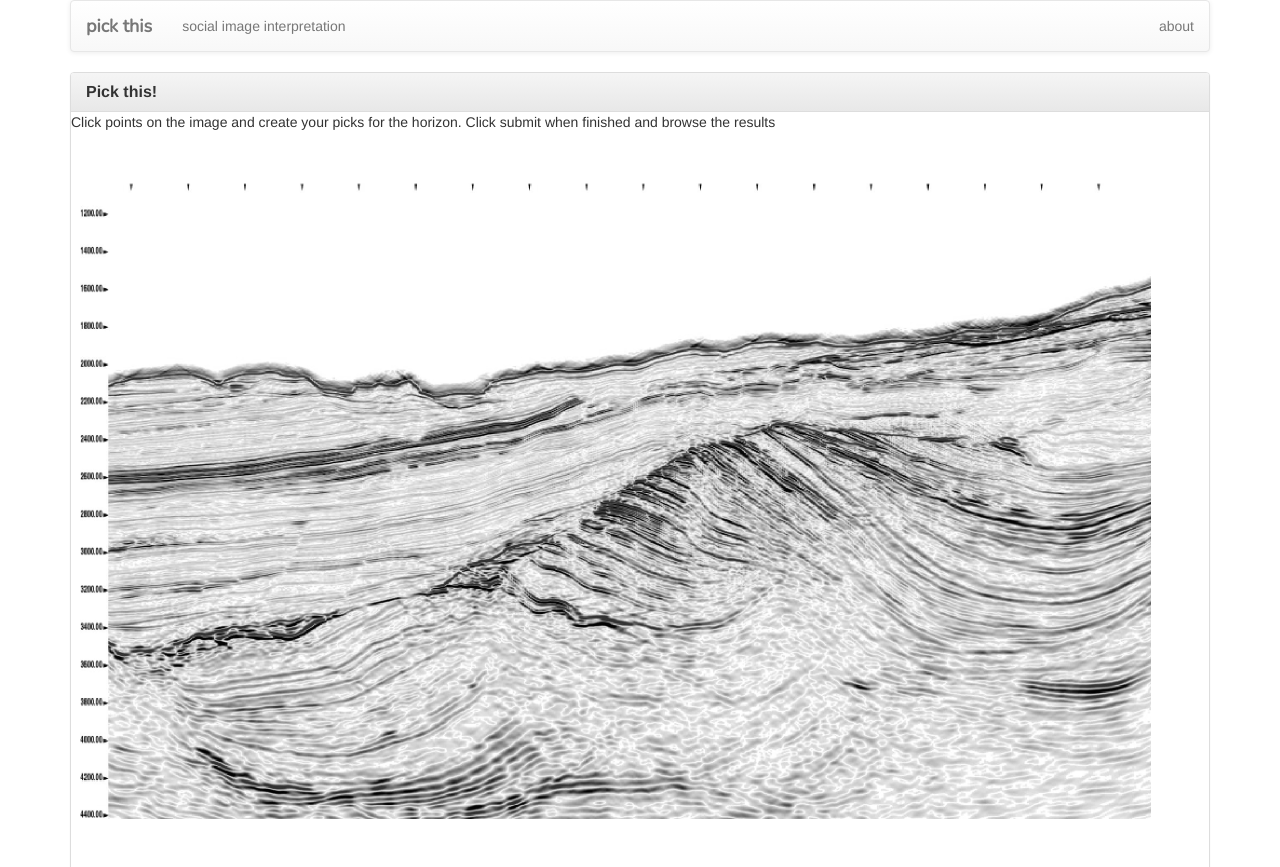
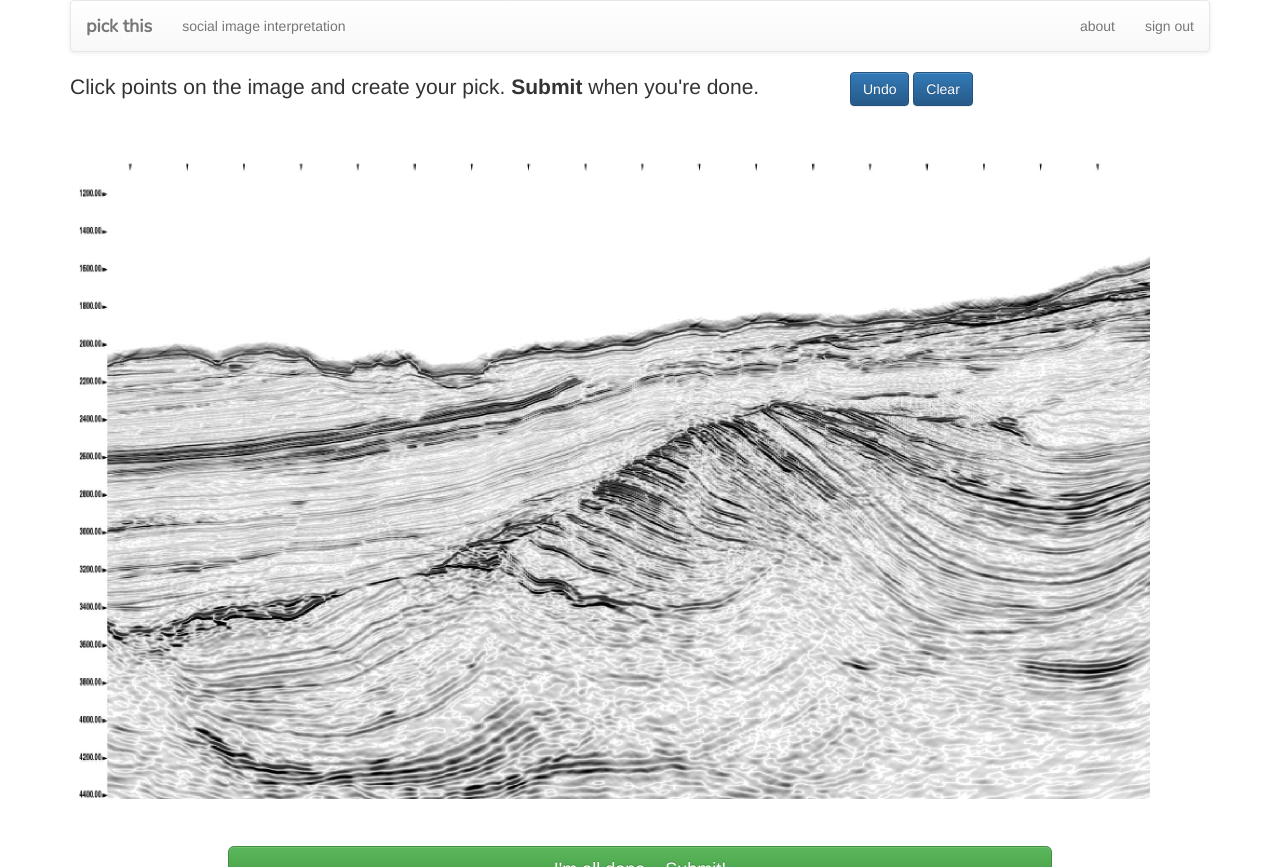
Before and after one commit to stevejpurves/pickr, a Python web app: template templates/pickpoint.html in a window 1280 px wide. Shown: the top 867 px of the page. Run offline with Jinja, Linux system fonts and the light colour scheme; the template is opened without the code that fills it, so the values that code supplies are empty; some libraries are stand-ins or nearby versions.

Commit message:
picking page

```diff
--- a/templates/about.html
+++ b/templates/about.html
@@ -4,7 +4,7 @@
 
   <div class="container">
 	  <h2>About</h2>
-    <p>
+    <p><span style="font-family: 'Nunito', sans-serif;">pick this</span> was built by Ben Bougher, Jacob Foshee, Evan Bianco, and a combination of Matt Hall and Chris Chalcraft at the <a href="http://subsurfwiki.org/wiki/Geophysics_Hackathon_2014">2014 Geophysics Hackathon</a> in Denver, Colorado.</p>
   </div>
 
   {% endblock %}
--- a/templates/base.html
+++ b/templates/base.html
@@ -47,6 +47,9 @@
         <li>
           <a href="/about">about</a>
         </li>
+        <li>
+          <a href="/signout">sign out</a>
+        </li>
       </ul>
     </div>
   </nav>
@@ -56,14 +59,11 @@
 <!-- Content goes here. -->
 {% endblock %}
 
-<div class="container">
-<footer>
-<div style="float:right; margin:0 2em 0 0">
-<a href="http://https://cloud.google.com/appengine/docs"><img src="https://cloud.google.com/cloud/images/appengine-icon-54x48.png" alt="Powered by App Engine" /></a>
-</div>
-</p>
+<footer class="footer" role="content-info">
+<div class="container" style="margin-top:24px;">
+
+</div> <!-- end container for footer -->
 </footer>
-</div> <!-- end container for footer -->
 
 </body>
 </html>
--- a/templates/pickpoint.html
+++ b/templates/pickpoint.html
@@ -9,33 +9,31 @@
 
   <div class="container">
 
-    <div class="panel panel-default">
-      <div class="panel-heading">
-	<h3 class="panel-title"> <b>Pick this!</b> </h3>
-      </div>
-      <p>
-	Click points on the image and create your picks for the horizon. Click submit when finished and browse the results
+ <div class="row">
+<div class="col-md-8">
 
-      </p>
-      <div class="col-med-6">
-        <div id="seismic-div" width=1080 height=720>
-        </div>
-      </div>
-      <div class="col-med-4">
-      <button id="undo-button" type="button" class="alert alert-warning">
+    <p class="lead">Click points on the image and create your pick. <strong>Submit</strong> when you're done.</p>
+</div>
+<div class="col-md-4">
+      <button id="undo-button" type="button" class="btn btn-primary">
         Undo
       </button>
-      <button id="clear-button" type="button" class="alert alert-warning">
+      <button id="clear-button" type="button" class="btn btn-primary">
         Clear
       </button>
-	  <button  type="button"
-		  onclick="document.location.href='/results';">
-		  <img src="images/Skull_Sticker_Green_pickthis.jpg"/>
-	  </button>
-      </div>
+</div>
+</div>
+</div>
 
 
+    <div class="container">
+      <div id="seismic-div" width=1080 height=720>
+      </div>
     </div>
+
+<div class="col-md-offset-2 col-md-8" style="margin-bottom:44px;">
+    <button type="button" class="btn btn-success btn-lg btn-block" onclick="document.location.href='/results'">I'm all done... Submit!</button>
+    </div>
+
   </div>
-
 {% endblock %}
```
